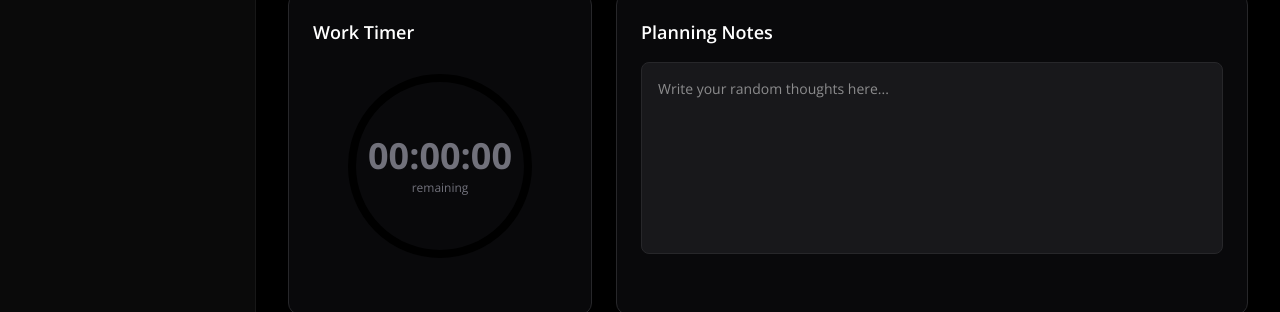
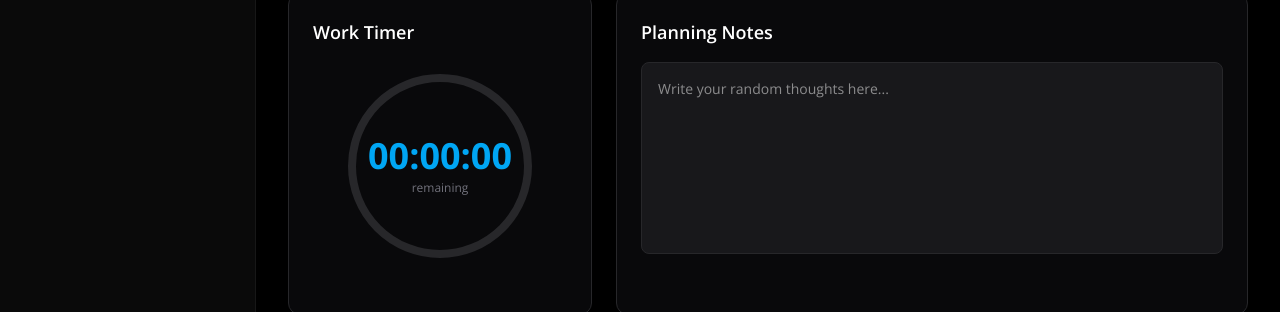
Before and after one commit to prashant1177/vidash, a React (Vite) app in the folder frontend/: page /app in a window 1280 px wide. Shown: the part 365-677 px from the top of the page. Built offline with nearby package versions, Linux system fonts and the light colour scheme; no server answers.

Commit message:
added readme.md fixed some minor changes in home screen

```diff
--- a/frontend/src/pages/Home/Home.jsx
+++ b/frontend/src/pages/Home/Home.jsx
@@ -459,7 +459,7 @@ export default function Home() {
         </div>
       </section>
 
-      {/* Stats Section */}
+     {/*  Stats Section
       <section className="py-16 px-6 border-y border-white/5 bg-black/50">
         <div className="max-w-7xl mx-auto">
           <div className="grid grid-cols-2 md:grid-cols-4 gap-8 text-center">
@@ -491,7 +491,7 @@ export default function Home() {
             ))}
           </div>
         </div>
-      </section>
+      </section> */}
 
       {/* Features Section */}
       <section id="features" className="py-32 px-6 relative">
--- a/frontend/src/pages/app/components/TimerSection.jsx
+++ b/frontend/src/pages/app/components/TimerSection.jsx
@@ -87,7 +87,7 @@ export default function TimerSection() {
               cx="96"
               cy="96"
               r="88"
-              stroke="#000000"
+              stroke="#27272a"
               strokeWidth="8"
               fill="none"
             />
@@ -95,7 +95,7 @@ export default function TimerSection() {
               cx="96"
               cy="96"
               r="88"
-              stroke="#27272a"
+              stroke="#0ea5e9"
               strokeWidth="8"
               fill="none"
               strokeDasharray={`${2 * Math.PI * 88}`}
@@ -106,7 +106,7 @@ export default function TimerSection() {
             />
           </svg>
           <div className="text-center">
-            <div className="text-4xl font-bold font-mono text-zinc-500">
+            <div className="text-4xl font-bold font-mono text-sky-500">
               {formatTime(remainingSeconds)}
             </div>
             <div className="text-xs text-zinc-500 mt-1"> remaining</div>
--- a/frontend/src/pages/app/components/ToDo.jsx
+++ b/frontend/src/pages/app/components/ToDo.jsx
@@ -3,7 +3,7 @@ import ToDoList from './ToDoList'
 
 export default function ToDo() {
   return (
-    <div className='w-full' >
+    <div className='w-full h-full' >
         <ToDoList/>
     </div>
   )
```
Also changed, not shown: 1 other file (tests, documents, lock files or other folders).
